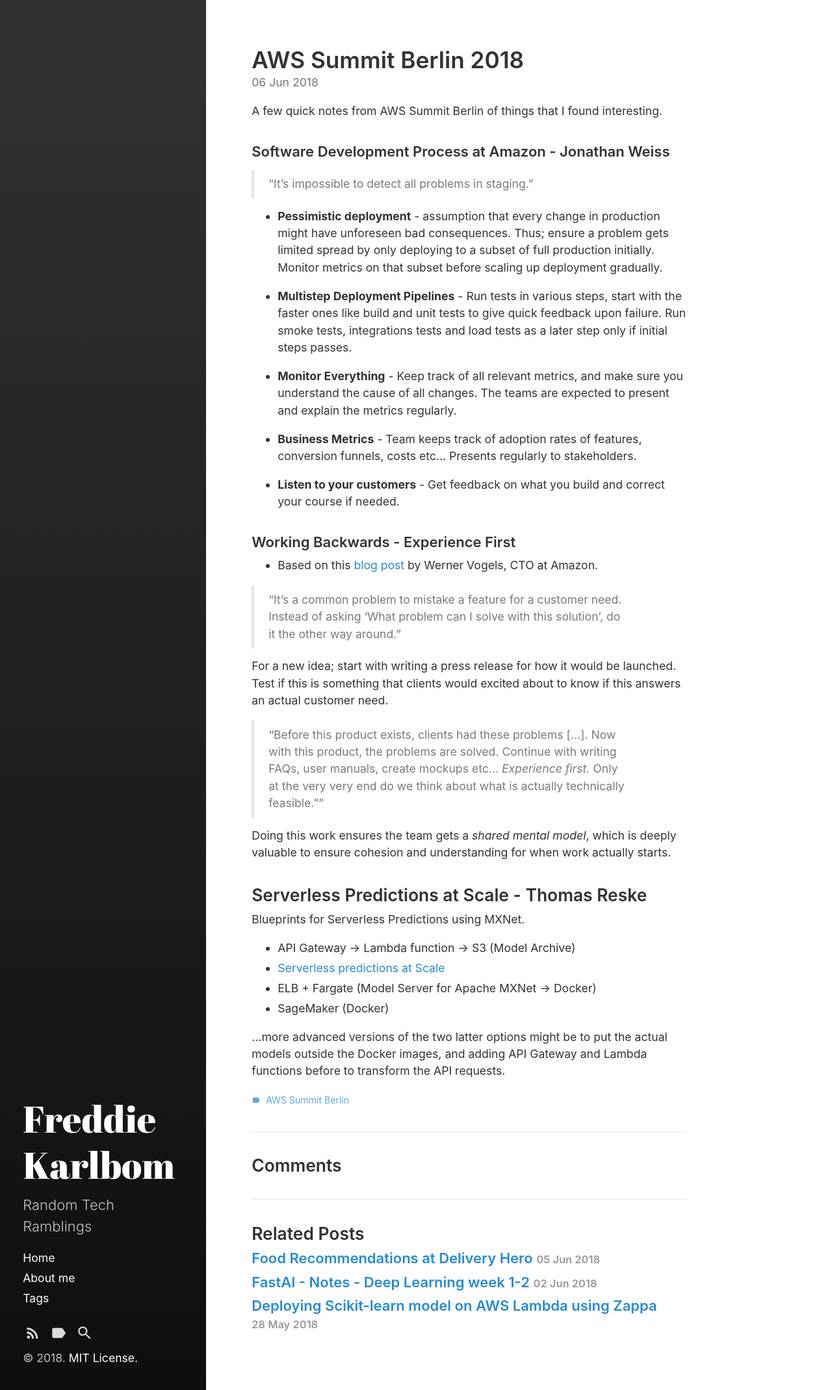
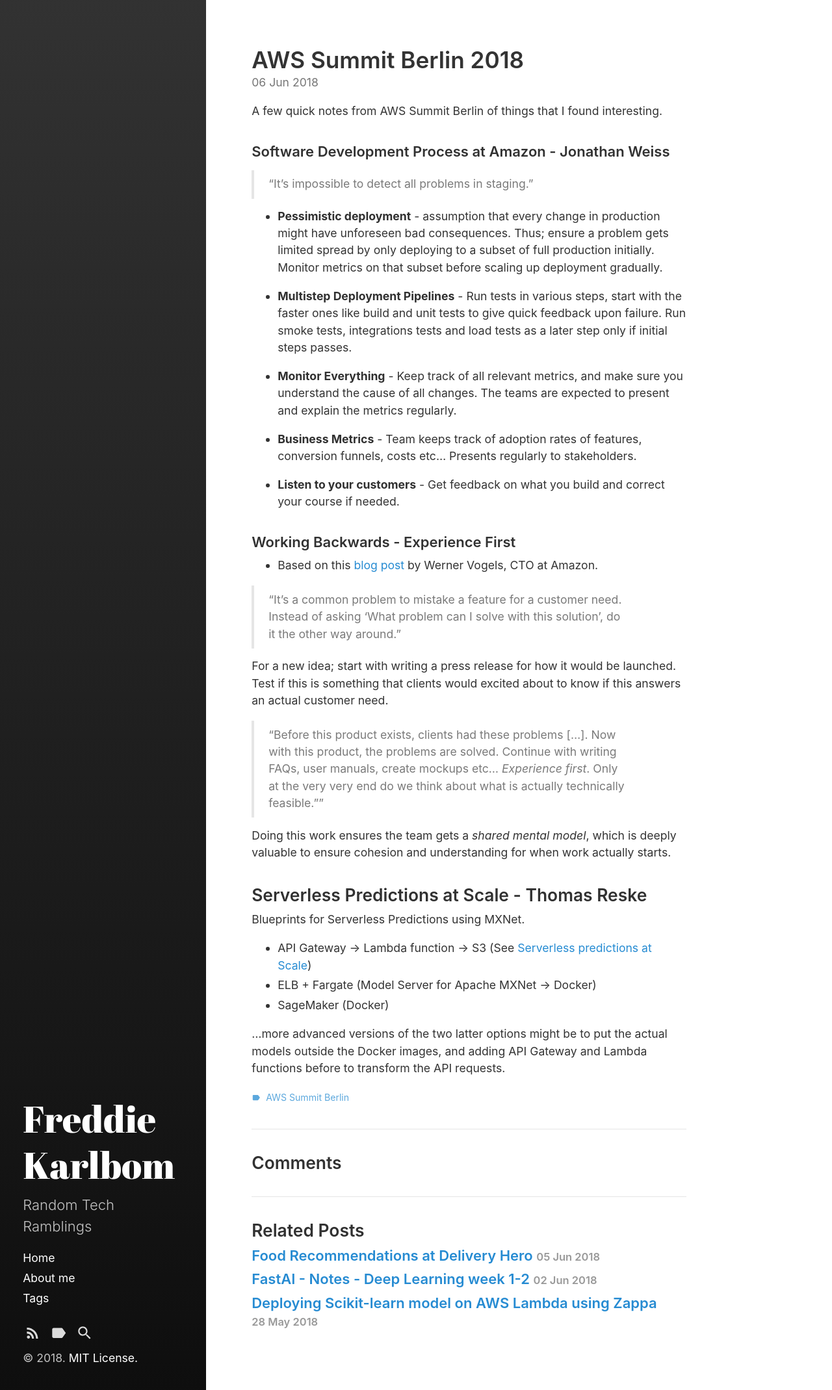
Before and after one commit to FreddieK/FreddieK.github.io, a Jekyll site: the page built from _posts/2018-06-06-AWS-Summit-Berlin.md, in a window 1280 px wide. Shown: the whole page at 65% size. Built offline with Jekyll 4.4.1, drawn with Linux system fonts in a browser that asks for light colours; comment, search, counter and statistics services are not loaded.

Commit message:
Formatting issue

```diff
--- a/_posts/2018-06-06-AWS-Summit-Berlin.md
+++ b/_posts/2018-06-06-AWS-Summit-Berlin.md
@@ -37,8 +37,7 @@ Doing this work ensures the team gets a _shared mental model_, which is deeply v
 ## Serverless Predictions at Scale - Thomas Reske
 Blueprints for Serverless Predictions using MXNet.
 
-* API Gateway -> Lambda function -> S3 (Model Archive)
- * [Serverless predictions at Scale](https://aws.amazon.com/blogs/compute/seamlessly-scale-predictions-with-aws-lambda-and-mxnet/)
+* API Gateway -> Lambda function -> S3 (See [Serverless predictions at Scale](https://aws.amazon.com/blogs/compute/seamlessly-scale-predictions-with-aws-lambda-and-mxnet/))
 * ELB + Fargate (Model Server for Apache MXNet -> Docker)
 * SageMaker (Docker)
 
```
